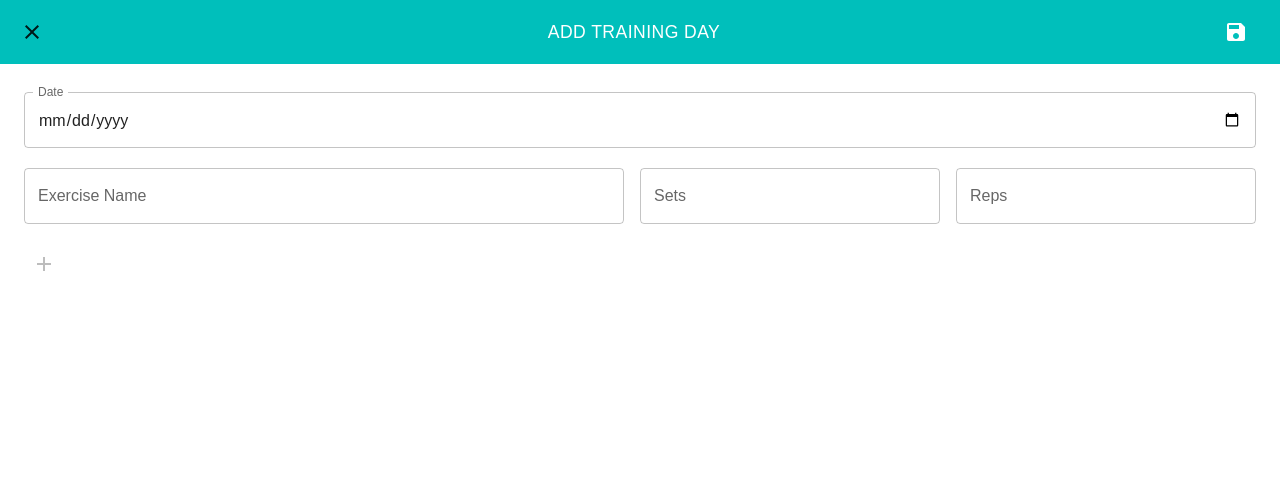
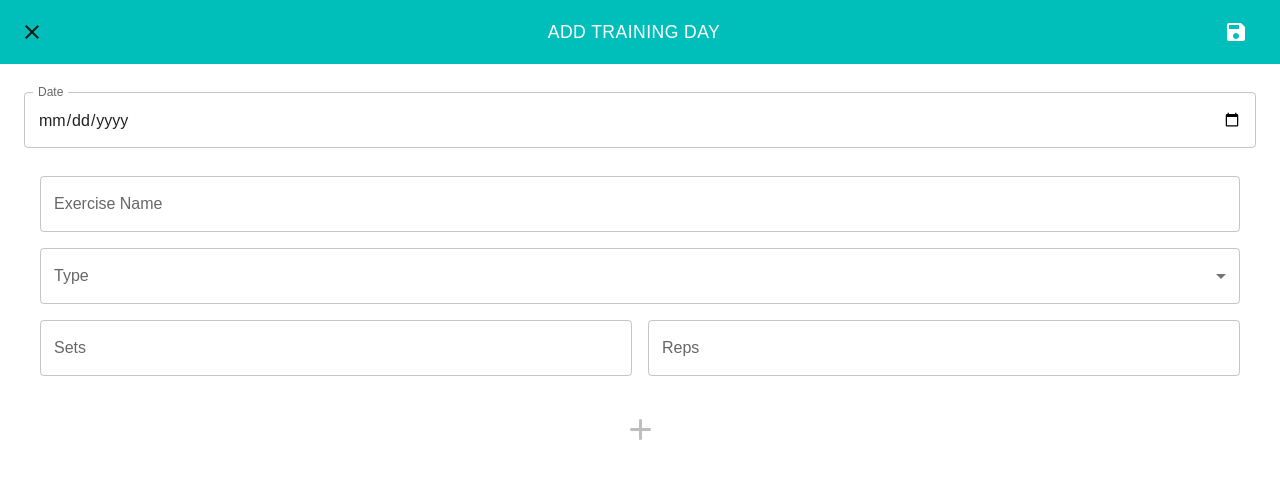
Before and after one commit to owendclark/pump-book, a React (Create React App) app: page / in a window 1280 px wide. Both pictures are taken after a click on the button 1236 px from the left and 756 px from the top of the page. Shown: the top 478 px of the page. Built offline with nearby package versions, Linux system fonts and the light colour scheme.

Commit message:
Added functionality
Added functionality:
- Different types of exercises

```diff
--- a/src/components/ExerciseFields.jsx
+++ b/src/components/ExerciseFields.jsx
@@ -1,4 +1,14 @@
-import { TextField, IconButton, Box } from "@mui/material";
+import {
+  TextField,
+  IconButton,
+  Box,
+  Select,
+  MenuItem,
+  InputLabel,
+  FormControl,
+  Grid,
+  Tooltip,
+} from "@mui/material";
 import { Add as AddIcon } from "@mui/icons-material";
 
 const ExerciseFields = ({
@@ -6,68 +16,118 @@ const ExerciseFields = ({
   onExerciseChange,
   handleAddExerciseField,
 }) => {
+  const weightTypes = [
+    "Bodyweight",
+    "Assisted",
+    "Weighted",
+    "Dumbbell",
+    "Barbell",
+  ];
+
   const isLastExerciseFilled = () => {
     const lastExercise = exercises[exercises.length - 1];
     return (
       lastExercise.name &&
-      lastExercise.name.trim().length > 0 &&
       lastExercise.sets &&
-      lastExercise.sets.trim().length > 0 &&
       lastExercise.reps &&
-      lastExercise.reps.trim().length > 0
+      (lastExercise.weightType === "Bodyweight" ||
+        lastExercise.weight ||
+        lastExercise.weightType === "")
     );
   };
 
   return (
-    <Box>
+    <Box px={2} py={3}>
       {exercises.map((exercise, index) => (
-        <Box key={index} display="flex" alignItems="center" gap={2} mt={1}>
+        <Box mb={3} key={index}>
+          <Grid container spacing={2}>
+            <Grid item xs={12}>
               <TextField
-            key={index}
-            margin="dense"
-            label={"Exercise Name"}
+                fullWidth
+                label="Exercise Name"
+                placeholder="E.g., Push-up"
                 value={exercise.name}
                 onChange={(event) =>
                   onExerciseChange(index, "name", event.target.value)
                 }
-            placeholder="E.g., Squat"
                 variant="outlined"
-            sx={{ flex: 2 }}
               />
+            </Grid>
+            <Grid item xs={12}>
+              <FormControl variant="outlined" fullWidth>
+                <InputLabel>Type</InputLabel>
+                <Select
+                  value={exercise.weightType || ""}
+                  onChange={(event) =>
+                    onExerciseChange(index, "weightType", event.target.value)
+                  }
+                >
+                  {weightTypes.map((type) => (
+                    <MenuItem key={type} value={type}>
+                      {type}
+                    </MenuItem>
+                  ))}
+                </Select>
+              </FormControl>
+            </Grid>
+            {exercise.weightType && exercise.weightType !== "Bodyweight" && (
+              <Grid item xs={12}>
                 <TextField
-            key={index}
-            margin="dense"
-            label={"Sets"}
+                  fullWidth
+                  label="Weight"
+                  placeholder={
+                    exercise.weightType === "Dumbbell" ? "60lb" : "20lbs"
+                  }
+                  value={exercise.weight}
+                  onChange={(event) =>
+                    onExerciseChange(index, "weight", event.target.value)
+                  }
+                  variant="outlined"
+                />
+              </Grid>
+            )}
+            <Grid item xs={6}>
+              <TextField
+                fullWidth
+                label="Sets"
+                placeholder="3"
                 value={exercise.sets}
                 onChange={(event) =>
                   onExerciseChange(index, "sets", event.target.value)
                 }
                 variant="outlined"
-            sx={{ flex: 1 }}
               />
+            </Grid>
+            <Grid item xs={6}>
               <TextField
-            key={index}
-            margin="dense"
-            label={"Reps"}
+                fullWidth
+                label="Reps"
+                placeholder="10"
                 value={exercise.reps}
                 onChange={(event) =>
                   onExerciseChange(index, "reps", event.target.value)
                 }
                 variant="outlined"
-            sx={{ flex: 1 }}
               />
+            </Grid>
+          </Grid>
         </Box>
       ))}
-      <Box mt={2}>
+      <Box mt={2} display="flex" justifyContent="center">
+        <Tooltip title="Add Another Exercise">
+          <span>
             <IconButton
-          edge="end"
               color="primary"
               onClick={handleAddExerciseField}
               aria-label="Add Exercise"
               disabled={!isLastExerciseFilled()}
+              size="large"
+              sx={{ borderRadius: "50%" }}
             >
-          <AddIcon />
+              <AddIcon fontSize="large" />
             </IconButton>
+          </span>
+        </Tooltip>
       </Box>
     </Box>
   );
--- a/src/components/TrainingDayCard.jsx
+++ b/src/components/TrainingDayCard.jsx
@@ -29,7 +29,16 @@ const TrainingDayCard = ({ date, exercises, onEdit, onDelete }) => {
       <Divider sx={{ my: 1.5, borderColor: alpha("#007BFF", 0.3) }} />
       {exercises.map((exercise, index) => (
         <Typography key={index} variant="body2" my={0.5}>
-          {`${exercise.name} - ${exercise.sets} Sets of ${exercise.reps} Reps`}
+          {`${exercise.name} - `}
+          {exercise.weightType === "Assisted" &&
+            `Assisted with ${exercise.weight} - `}
+          {exercise.weightType === "Weighted" &&
+            `+${exercise.weight} weight - `}
+          {exercise.weightType === "Dumbbell" &&
+            `${exercise.weight} dumbbell - `}
+          {exercise.weightType === "Barbell" && `${exercise.weight} barbell - `}
+          {exercise.weightType === "Bodyweight" && `With Bodyweight - `}
+          {`${exercise.sets} Sets of ${exercise.reps} Reps`}
         </Typography>
       ))}
       <Stack direction="row" justifyContent="flex-end" spacing={1} mt={2}>
--- a/src/pages/Home.jsx
+++ b/src/pages/Home.jsx
@@ -26,31 +26,61 @@ const Home = ({ isDarkMode, toggleDarkMode }) => {
   const [editingDay, setEditingDay] = useState(null);
   const [newDate, setNewDate] = useState("");
   const [newExercises, setNewExercises] = useState([
-    { name: "", sets: "", reps: "" },
+    { name: "", sets: "", reps: "", weightType: "", weight: "" },
   ]);
   const [trainingDays, setTrainingDays] = useState([
     {
       date: "2023-10-24",
       exercises: [
-        { name: "Squat", sets: "5", reps: "5" },
-        { name: "Bench Press", sets: "3", reps: "8" },
+        {
+          name: "Squat",
+          sets: "5",
+          reps: "5",
+          weightType: "Barbell",
+          weight: "225",
+        },
+        {
+          name: "Bench Press",
+          sets: "3",
+          reps: "8",
+          weightType: "Barbell",
+          weight: "185",
+        },
       ],
     },
     {
       date: "2023-10-23",
       exercises: [
-        { name: "Deadlift", sets: "3", reps: "4" },
-        { name: "Pull-ups", sets: "3", reps: "10" },
+        {
+          name: "Deadlift",
+          sets: "3",
+          reps: "4",
+          weightType: "Barbell",
+          weight: "315",
+        },
+        {
+          name: "Pull-ups",
+          sets: "3",
+          reps: "10",
+          weightType: "Bodyweight",
+          weight: "",
+        },
       ],
     },
   ]);
 
   const sortByDateDesc = (a, b) => new Date(b.date) - new Date(a.date);
 
-  const handleOpen = () => setOpen(true);
+  const handleOpen = () => {
+    setOpen(true);
+  };
+
   const handleClose = () => {
     setOpen(false);
-    setNewExercises([{ exercise: "" }]);
+    setEditingDay(null);
+    setNewExercises([
+      { name: "", sets: "", reps: "", weightType: "", weight: "" },
+    ]);
   };
 
   const handleAdd = () => {
@@ -102,7 +132,7 @@ const Home = ({ isDarkMode, toggleDarkMode }) => {
     const dayToEdit = trainingDays.find((day) => day.date === dateToEdit);
     setEditingDay(dayToEdit.date);
     setNewDate(dayToEdit.date);
-    setNewExercises(dayToEdit.exercises.map((exercise) => ({ exercise })));
+    setNewExercises(dayToEdit.exercises);
     handleOpen();
   };
 
```
Lines whose indentation alone changed are shown as unchanged.
